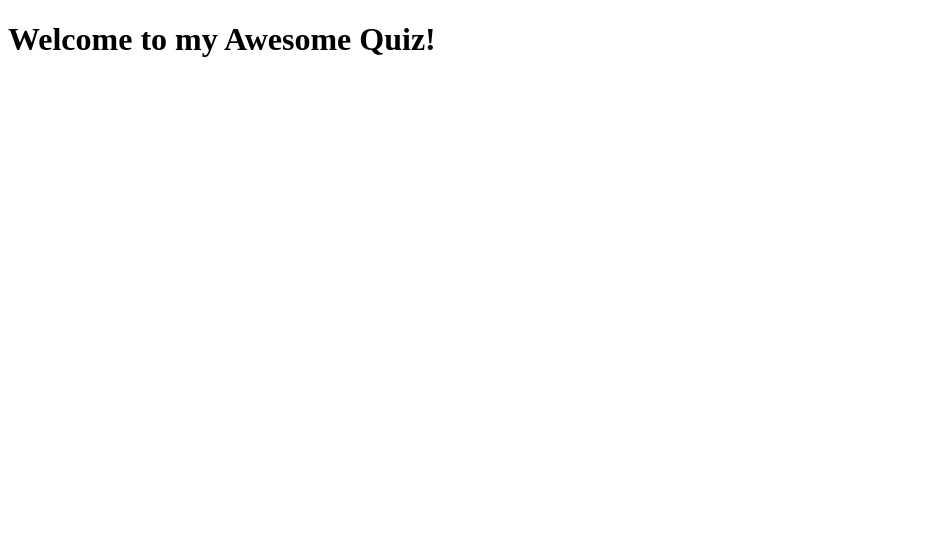
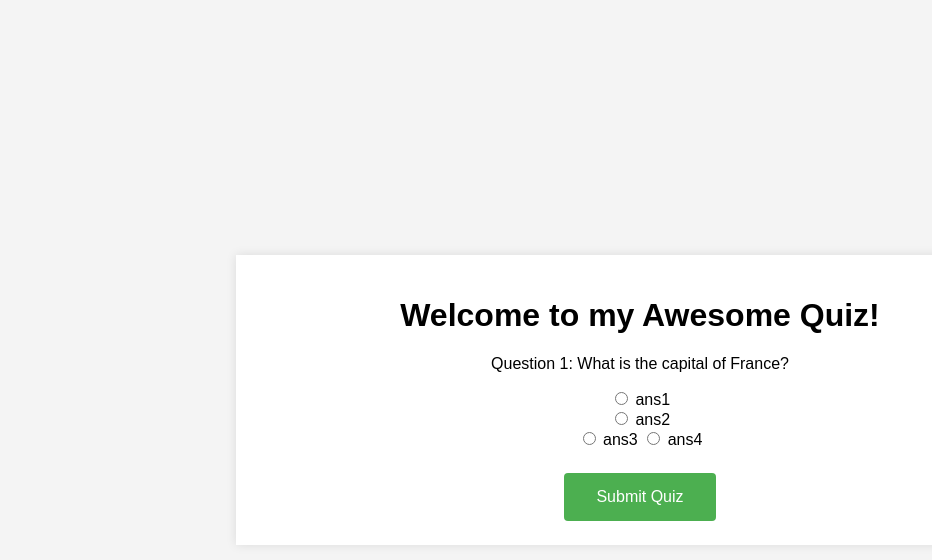
Before and after one commit to testUser12834905/quizJS, a plain HTML site: page index.html in a window 1280 px wide. Shown: the whole page, without its empty margins (0-932 px from the left). Drawn offline with Linux system fonts and the light colour scheme.

Commit message:
Add multiple choice + styling

```diff
--- a/css/styles.css
+++ b/css/styles.css
@@ -0,0 +1,34 @@
+body {
+  font-family: Arial, sans-serif;
+  text-align: center;
+  background-color: #f4f4f4;
+  margin: 0;
+  padding: 0;
+  display: flex;
+  flex-direction: column;
+  justify-content: center;
+  height: 100vh;
+}
+.container {
+  width: 60%;
+  margin: auto;
+  background-color: white;
+  padding: 20px;
+  box-shadow: 0 0 10px rgba(0, 0, 0, 0.1);
+}
+.question {
+  margin: 20px 0;
+}
+button {
+  background-color: #4caf50; /* Green */
+  color: white;
+  padding: 15px 32px;
+  text-align: center;
+  text-decoration: none;
+  display: inline-block;
+  font-size: 16px;
+  margin: 4px 2px;
+  cursor: pointer;
+  border: none;
+  border-radius: 4px;
+}
--- a/index.html
+++ b/index.html
@@ -1,13 +1,27 @@
 <!doctype html>
 <html lang="en">
   <head>
-    <title></title>
+    <title>Quiz Site</title>
     <meta charset="UTF-8" />
     <meta name="viewport" content="width=device-width, initial-scale=1" />
     <link href="css/styles.css" rel="stylesheet" />
   </head>
   <body>
-    <h1>Welcome to my Awesome Quiz!</h1>
+    <div class="container">
+      <h1>Welcome to my Awesome Quiz!</h1>
+      <div class="question">
+        <p>Question 1: What is the capital of France?</p>
+        <input type="radio" id="ans1" name="q1" value="paris" />
+        <label for="paris">ans1</label><br />
+        <input type="radio" id="ans2" name="q1" value="london" />
+        <label for="london">ans2</label><br />
+        <input type="radio" id="ans3" name="q1" value="rome" />
+        <label for="rome">ans3</label>
+        <input type="radio" id="ans4" name="q1" value="rome" />
+        <label for="rome">ans4</label>
+      </div>
+      <button type="submit">Submit Quiz</button>
+    </div>
   </body>
   <script src="js/logic.js"></script>
 </html>
```
